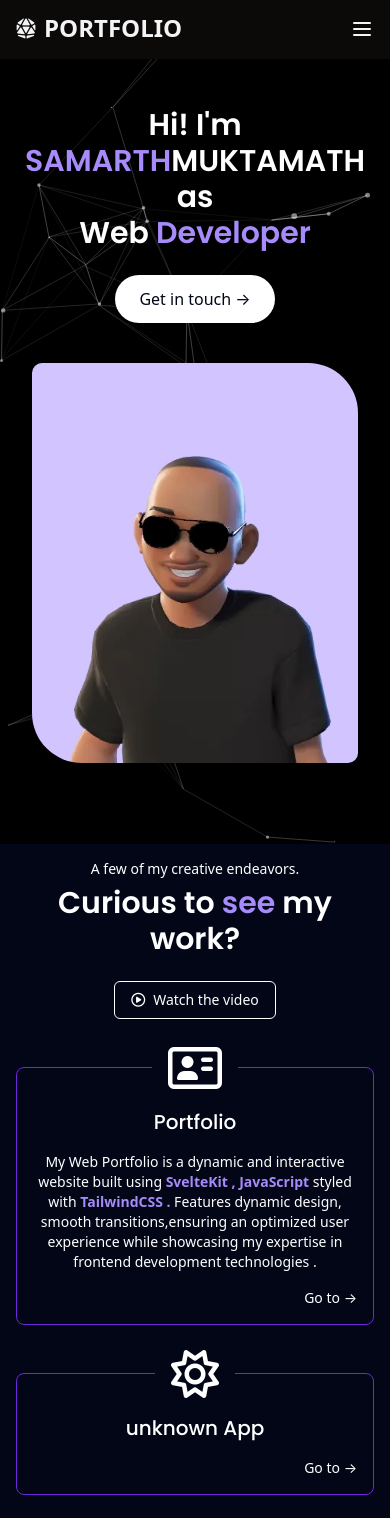
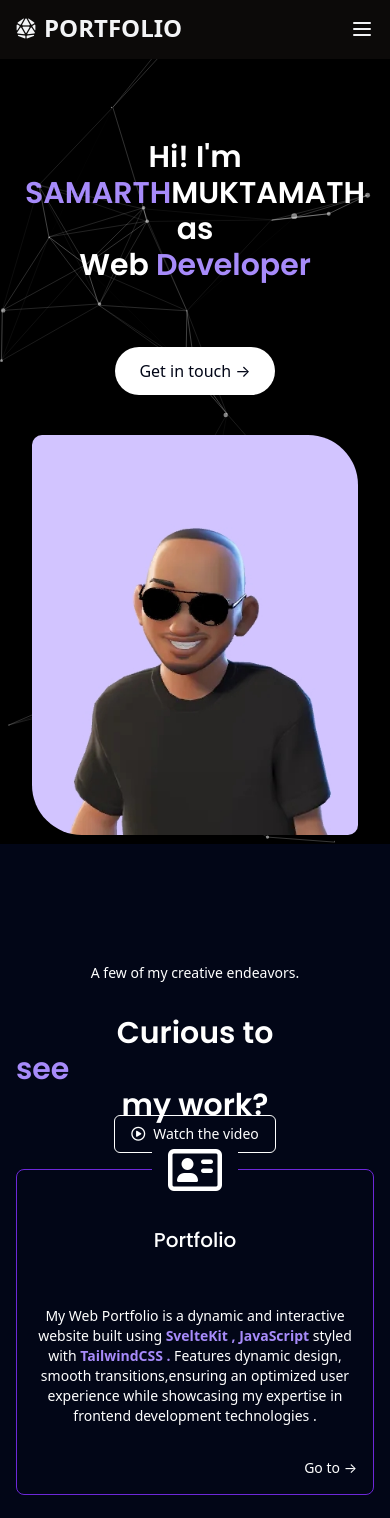
Before and after one commit to young-monk-samarth/PortFolio, a SvelteKit app: page / in a window 390 px wide. Shown: the top 1518 px of the page. Built offline with nearby package versions, Linux system fonts and the light colour scheme.

Commit message:
Update Main.svelte

```diff
--- a/src/components/Main.svelte
+++ b/src/components/Main.svelte
@@ -760,7 +760,6 @@
             Certificates Achieved
         </span>
         <i class="fas fa-award ml-2"></i>
-
     </h2>
     <div class="flex flex-col gap-6 md:flex-row md:gap-8 justify-between">
         <!-- Left Side: First 3 Cards -->
@@ -839,8 +838,55 @@
             </div>
         </div>
     </div>
+
+    <!-- Media Query for Small Screens -->
+    <style>
+    @media (max-width: 640px) {
+        #cert {
+            padding: 1rem; /* Keep reduced padding */
+        }
+
+        h2 {
+            font-size: 1.5rem; /* Keep smaller title */
+            margin-bottom: 2rem;
+        }
+
+        .flex-col {
+            gap: 2rem; /* Keep reduced gap between cards */
+        }
+
+        .space-y-10 {
+            space-y: 2rem; /* Keep reduced vertical spacing */
+        }
+
+        h3 {
+            font-size: 1.125rem; /* Keep smaller heading */
+            flex-direction: column; /* Keep column layout */
+            gap: 0.5rem; /* Keep consistent gap */
+            align-items: flex-start; /* Keep left alignment */
+            min-height: 3rem; /* Ensure consistent height for all h3 elements */
+        }
+
+        h3 span:first-child {
+            white-space: normal; /* Allow wrapping */
+            max-width: 100%; /* Ensure it takes full width */
+            line-height: 1.2; /* Better line spacing */
+            display: block; /* Force block display for consistent wrapping */
+        }
+
+        h3 span:last-child {
+            white-space: nowrap; /* Prevent date from wrapping */
+            text-align: left; /* Align date to the left */
+            display: block; /* Force block display for consistency */
+        }
+
+        .text-sm {
+            font-size: 0.875rem; /* Keep text readable */
+            line-height: 1.25rem; /* Keep better line spacing */
+        }
+    }
+    </style>
 </section>
-
 
 
 
```
